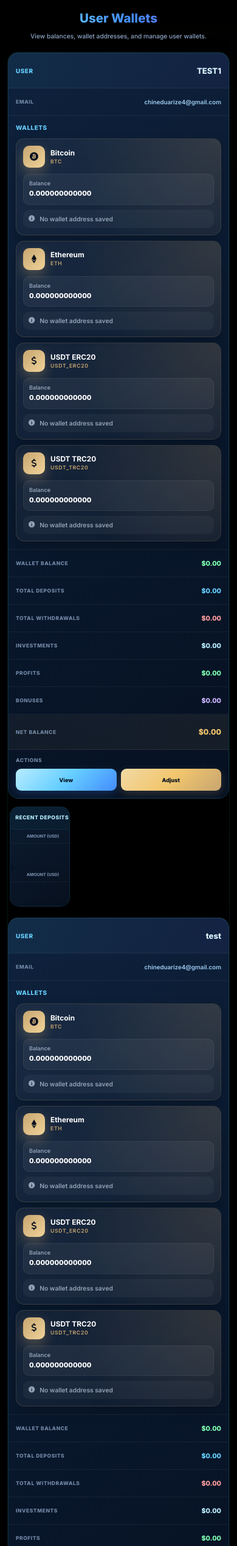
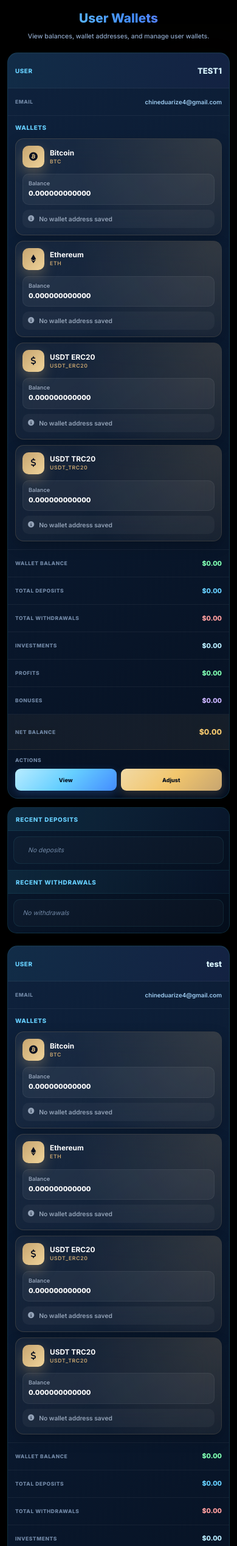
Before and after one commit to mirao081/finbit, a Django app: page /control/user-wallets/ in a window 390 px wide. Shown: the part 64-2600 px from the top of the page at 61% size. Run offline with Django 5.2, Linux system fonts and the light colour scheme; a user stored in the database is signed in; data comes from the database, SQL or seed files in the repository; parts of the project's set-up code (start-up, migrations or seed data) failed here and were passed over.

Commit message:
Fix mobile recent transactions layout

```diff
--- a/control/static/control/css/user_wallets.css
+++ b/control/static/control/css/user_wallets.css
@@ -72,20 +64,10 @@
     overflow-y: hidden;
     border-radius: 20px;
     border: 1px solid rgba(77, 232, 255, .13);
-    background:
-        linear-gradient(
-            145deg,
-            rgba(20, 45, 78, .82),
-            rgba(7, 20, 40, .96)
-        );
-    box-shadow:
-        0 18px 45px rgba(0, 0, 0, .28),
-        inset 0 1px 0 rgba(255, 255, 255, .035);
+    background: linear-gradient(145deg, rgba(20, 45, 78, .82), rgba(7, 20, 40, .96));
+    box-shadow: 0 18px 45px rgba(0, 0, 0, .28), inset 0 1px 0 rgba(255, 255, 255, .035);
     scrollbar-width: thin;
-    scrollbar-color:
-        rgba(102, 207, 255, .45)
-        transparent;
-    -webkit-overflow-scrolling: touch;
+    scrollbar-color: rgba(102, 207, 255, .45) transparent;
 }
 
 .wallets-table-container::-webkit-scrollbar {
@@ -211,13 +180,8 @@
 }
 
 .wallets-table > tbody > tr:not(.transactions-row):hover > td {
-    background:
-        linear-gradient(
-            90deg,
-            rgba(77, 232, 255, .055),
-            rgba(139, 108, 255, .055)
-        );
-    color: #ffffff;
+    background: linear-gradient(90deg, rgba(77, 232, 255, .055), rgba(139, 108, 255, .055));
+    color: #fff;
 }
 
 .user-cell {
@@ -356,18 +300,18 @@
 }
 
 .transactions-table {
-    width: 90%;
+    width: 100%;
     min-width: 0;
-    margin: 0 auto;
     border-collapse: collapse;
     border-spacing: 0;
     table-layout: fixed;
 }
 
-.transactions-table > thead th {
-    padding: 22px 15px;
+.transactions-table > thead > tr > th {
+    width: 50%;
+    padding: 20px 15px;
     color: #b8ecff;
-    font-size: 1rem;
+    font-size: .9rem;
     font-weight: 800;
     text-transform: uppercase;
     letter-spacing: .8px;
@@ -375,27 +319,28 @@
     vertical-align: middle;
     border-right: 1px solid rgba(77, 232, 255, .06);
     border-bottom: 1px solid rgba(77, 232, 255, .07);
-    background: rgba(77, 232, 255, .035);
-    text-shadow:
-        0 0 12px rgba(77, 232, 255, .12);
+    background: linear-gradient(90deg, rgba(77, 232, 255, .035), rgba(67, 140, 255, .025));
+    text-shadow: 0 0 12px rgba(77, 232, 255, .12);
 }
 
 .transactions-table > tbody > tr > td {
     width: 50%;
-    padding: 18px 12px;
+    padding: 0;
     vertical-align: top;
+    border-right: 1px solid rgba(77, 232, 255, .055);
+    background: transparent;
+}
+
+.transactions-table > tbody > tr > td:last-child {
+    border-right: none;
 }
 
 .transaction-inner-table {
-    width: 100%;
-    min-width: 0;
+    width: 90%;
+    margin: 0 auto;
     border-collapse: collapse;
     border-spacing: 0;
     table-layout: fixed;
-    background: rgba(255, 255, 255, .012);
-    border: 1px solid rgba(77, 232, 255, .055);
-    border-radius: 12px;
-    overflow: hidden;
 }
 
 .transaction-inner-table th {
@@ -405,6 +350,7 @@
     font-weight: 800;
     text-transform: uppercase;
     text-align: center;
+    vertical-align: middle;
     border-bottom: 1px solid rgba(255, 255, 255, .045);
     overflow-wrap: break-word;
 }
@@ -413,6 +359,7 @@
     padding: 10px 8px;
     color: #91a9c4;
     font-size: .66rem;
+    line-height: 1.45;
     text-align: center;
     vertical-align: middle;
     border-bottom: 1px solid rgba(255, 255, 255, .035);
@@ -463,7 +406,7 @@
 .empty-transaction {
     color: #7188a6 !important;
     font-style: italic;
-    padding: 16px !important;
+    padding: 16px 10px !important;
     text-align: center !important;
 }
 
@@ -750,7 +662,7 @@
         padding: 15px;
     }
 
-    .transactions-table {
+    .transaction-inner-table {
         width: 90%;
     }
 }
@@ -781,21 +693,23 @@
         font-size: .58rem;
     }
 
-    .transactions-table {
+    .transactions-table > thead > tr > th {
+        padding: 17px 10px;
+        font-size: .75rem;
+    }
+
+    .transaction-inner-table {
         width: 90%;
     }
 
-    .transactions-table > thead th {
-        padding: 18px 10px;
-        font-size: .72rem;
-    }
-
     .transaction-inner-table th {
-        font-size: .57rem;
+        padding: 8px 5px;
+        font-size: .55rem;
     }
 
     .transaction-inner-table td {
-        font-size: .62rem;
+        padding: 9px 5px;
+        font-size: .61rem;
     }
 }
 
@@ -826,7 +740,7 @@
         max-width: 100%;
         overflow: visible;
         border-radius: 16px;
-        border: 1px solid rgba(77, 232, 255, .10);
+        border: none;
         background: transparent;
         box-shadow: none;
     }
@@ -1078,20 +970,14 @@
     .wallets-table > tbody > tr:not(.transactions-row) > .withdrawal-cell,
     .wallets-table > tbody > tr:not(.transactions-row) > .investment-cell,
     .wallets-table > tbody > tr:not(.transactions-row) > .profit-cell,
-    .wallets-table > tbody > tr:not(.transactions-row) > .bonus-cell,
-    .wallets-table > tbody > tr:not(.transactions-row) > .net-cell {
+    .wallets-table > tbody > tr:not(.transactions-row) > .bonus-cell {
         font-size: .73rem !important;
         font-weight: 800 !important;
     }
 
     .wallets-table > tbody > tr:not(.transactions-row) > .net-cell {
         min-height: 58px;
-        background:
-            linear-gradient(
-                90deg,
-                rgba(242, 198, 109, .045),
-                rgba(199, 165, 112, .08)
-            );
+        background: linear-gradient(90deg, rgba(242, 198, 109, .045), rgba(199, 165, 112, .08));
         border-bottom: 1px solid rgba(242, 198, 109, .10);
         font-size: .84rem !important;
     }
@@ -1120,59 +1006,36 @@
     }
 
     .transactions-row {
-        display: block;
-        width: 100%;
-        margin: 0 0 18px;
+        display: block !important;
+        width: 100%;
+        margin: 0 0 20px;
     }
 
     .transactions-row > td {
-        display: block;
-        width: 100%;
+        display: block !important;
+        width: 100% !important;
         padding: 0 !important;
-        border: none;
+        border: none !important;
         background: transparent !important;
         overflow: visible !important;
     }
 
     .transactions-table {
         display: block;
-        width: 90%;
+        width: 100%;
         min-width: 0;
-        margin: 0 auto;
         border-collapse: separate;
         border-spacing: 0;
         table-layout: auto;
         border-radius: 18px;
         overflow: hidden;
-        border: 1px solid rgba(77, 232, 255, .10);
-        background:
-            linear-gradient(
-                145deg,
-                rgba(10, 27, 49, .96),
-                rgba(4, 13, 27, .98)
-            );
-        box-shadow:
-            0 12px 30px rgba(0, 0, 0, .25);
+        border: 1px solid rgba(77, 232, 255, .12);
+        background: linear-gradient(145deg, rgba(10, 27, 49, .98), rgba(4, 13, 27, .99));
+        box-shadow: 0 12px 30px rgba(0, 0, 0, .28);
     }
 
     .transactions-table > thead {
-        display: table;
-        width: 100%;
-        table-layout: fixed;
-    }
-
-    .transactions-table > thead > tr {
-        display: table-row;
-    }
-
-    .transactions-table > thead th {
-        display: table-cell;
-        width: 50%;
-        padding: 14px 8px;
-        font-size: .61rem;
-        letter-spacing: .5px;
-        line-height: 1.35;
-        white-space: normal;
+        display: none;
     }
 
     .transactions-table > tbody {
@@ -1181,75 +1044,159 @@
     }
 
     .transactions-table > tbody > tr {
-        display: flex;
-        flex-direction: column;
-        width: 100%;
+        display: block;
+        width: 100%;
+        padding: 0;
     }
 
     .transactions-table > tbody > tr > td {
         display: block;
-        width: 100%;
+        width: 100% !important;
         padding: 0 !important;
-        border: none;
-        background: transparent;
-        overflow: visible;
+        border: none !important;
+        background: transparent !important;
+    }
+
+    .transactions-table > tbody > tr > td:first-child {
+        border-bottom: 1px solid rgba(77, 232, 255, .12) !important;
+    }
+
+    .transactions-table > tbody > tr > td::before {
+        display: block;
+        width: 100%;
+        padding: 14px 15px 12px;
+        color: #66cfff;
+        font-size: .7rem;
+        font-weight: 900;
+        text-transform: uppercase;
+        letter-spacing: .7px;
+        line-height: 1.3;
+        background: linear-gradient(90deg, rgba(77, 232, 255, .075), rgba(67, 140, 255, .035));
+        border-bottom: 1px solid rgba(77, 232, 255, .08);
+    }
+
+    .transactions-table > tbody > tr > td:first-child::before {
+        content: "Recent Deposits";
+    }
+
+    .transactions-table > tbody > tr > td:last-child::before {
+        content: "Recent Withdrawals";
     }
 
     .transaction-inner-table {
-        display: table;
+        display: block;
         width: 100%;
         min-width: 0;
-        table-layout: fixed;
-        border-collapse: collapse;
-    }
-
-    .transaction-inner-table thead {
-        display: table-header-group;
-    }
-
-    .transaction-inner-table tbody {
-        display: table-row-group;
-    }
-
-    .transaction-inner-table tr {
-        display: table-row;
-    }
-
-    .transaction-inner-table th {
-        display: table-cell;
-        padding: 8px 4px;
-        font-size: .48rem;
-        line-height: 1.3;
-        color: #7188a6;
-        white-space: normal;
-    }
-
-    .transaction-inner-table td {
-        display: table-cell;
-        padding: 8px 4px;
-        font-size: .52rem;
-        line-height: 1.4;
+        margin: 0;
+        border-collapse: separate;
+        border-spacing: 0;
+        table-layout: auto;
+    }
+
+    .transaction-inner-table > thead {
+        display: none;
+    }
+
+    .transaction-inner-table > tbody {
+        display: block;
+        width: 100%;
+        padding: 10px 12px 12px;
+    }
+
+    .transaction-inner-table > tbody > tr {
+        display: block;
+        width: 100%;
+        margin: 0 0 9px;
+        padding: 0;
+        border: 1px solid rgba(77, 232, 255, .08);
+        border-radius: 12px;
+        background: rgba(255, 255, 255, .025);
+        overflow: hidden;
+    }
+
+    .transaction-inner-table > tbody > tr:last-child {
+        margin-bottom: 0;
+    }
+
+    .transaction-inner-table > tbody > tr > td {
+        display: grid;
+        grid-template-columns: minmax(78px, 34%) minmax(0, 1fr);
+        align-items: center;
+        gap: 10px;
+        width: 100%;
+        min-height: 38px;
+        padding: 9px 10px;
         color: #91a9c4;
+        font-size: .67rem;
+        line-height: 1.45;
+        text-align: right;
         vertical-align: middle;
+        border-bottom: 1px solid rgba(255, 255, 255, .045);
         overflow-wrap: anywhere;
         word-break: break-word;
     }
 
+    .transaction-inner-table > tbody > tr > td:last-child {
+        border-bottom: none;
+    }
+
+    .transaction-inner-table > tbody > tr > td::before {
+        display: block;
+        color: #7188a6;
+        font-size: .57rem;
+        font-weight: 800;
+        text-transform: uppercase;
+        letter-spacing: .55px;
+        line-height: 1.35;
+        text-align: left;
+    }
+
+    .transaction-inner-table > tbody > tr > td:nth-child(1)::before {
+        content: "Amount";
+    }
+
+    .transaction-inner-table > tbody > tr > td:nth-child(2)::before {
+        content: "Asset";
+    }
+
+    .transaction-inner-table > tbody > tr > td:nth-child(3)::before {
+        content: "Date";
+    }
+
+    .transaction-inner-table > tbody > tr > td:nth-child(4)::before {
+        content: "Status";
+    }
+
+    .transaction-inner-table > tbody > tr > td.empty-transaction {
+        display: block;
+        min-height: auto;
+        padding: 14px 10px !important;
+        text-align: center !important;
+        color: #7188a6 !important;
+        font-size: .65rem !important;
+        font-style: italic;
+        border-bottom: none !important;
+    }
+
+    .transaction-inner-table > tbody > tr > td.empty-transaction::before {
+        display: none;
+    }
+
     .deposit-amount,
     .withdrawal-amount {
-        font-size: .54rem !important;
+        font-size: .69rem !important;
+        font-weight: 800 !important;
     }
 
     .status-badge {
-        min-width: 45px;
-        padding: 3px 5px;
+        justify-self: end;
+        min-width: 58px;
+        max-width: 100%;
+        padding: 4px 7px;
         border-radius: 6px;
-        font-size: .45rem;
-    }
-
-    .empty-transaction {
-        padding: 13px 8px !important;
-        font-size: .57rem !important;
+        font-size: .53rem;
+        line-height: 1.3;
+        white-space: nowrap;
     }
 
     .wallets-page .pagination {
@@ -1273,16 +1220,16 @@
     }
 
     .wallets-header h1 {
-        font-size: 1.28rem;
+        font-size: 1.3rem;
     }
 
     .wallets-header p {
-        font-size: .64rem;
+        font-size: .66rem;
     }
 
     .wallets-table > tbody > tr:not(.transactions-row) {
         border-radius: 17px;
-        margin-bottom: 13px;
+        margin-bottom: 14px;
     }
 
     .wallets-table > tbody > tr:not(.transactions-row) > td {
@@ -1395,29 +1342,44 @@
     }
 
     .transactions-table {
-        width: 94%;
         border-radius: 15px;
     }
 
-    .transactions-table > thead th {
-        padding: 12px 5px;
-        font-size: .54rem;
-    }
-
-    .transaction-inner-table th {
-        padding: 6px 3px;
-        font-size: .43rem;
-    }
-
-    .transaction-inner-table td {
-        padding: 7px 3px;
-        font-size: .47rem;
+    .transactions-table > tbody > tr > td::before {
+        padding: 13px 13px 11px;
+        font-size: .62rem;
+    }
+
+    .transaction-inner-table > tbody {
+        padding: 9px 9px 10px;
+    }
+
+    .transaction-inner-table > tbody > tr {
+        margin-bottom: 8px;
+        border-radius: 11px;
+    }
+
+    .transaction-inner-table > tbody > tr > td {
+        grid-template-columns: minmax(70px, 33%) minmax(0, 1fr);
+        gap: 8px;
+        min-height: 36px;
+        padding: 8px 9px;
+        font-size: .62rem;
+    }
+
+    .transaction-inner-table > tbody > tr > td::before {
+        font-size: .52rem;
+    }
+
+    .deposit-amount,
+    .withdrawal-amount {
+        font-size: .64rem !important;
     }
 
     .status-badge {
-        min-width: 42px;
-        padding: 3px 4px;
-        font-size: .42rem;
+        min-width: 53px;
+        padding: 4px 6px;
+        font-size: .5rem;
     }
 
     .wallets-page .pagination {
```
Also changed, not shown: other parts of control/static/control/css/user_wallets.css (+51 -143 lines).
